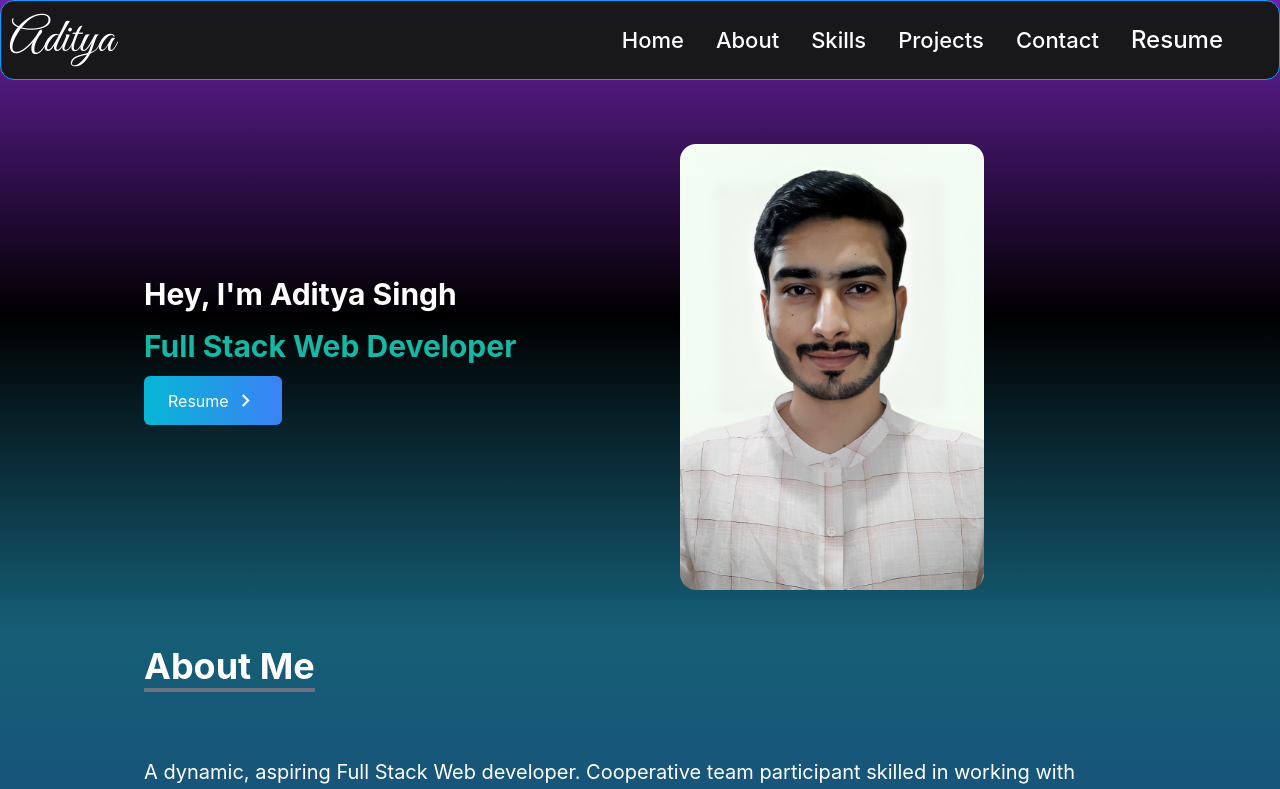
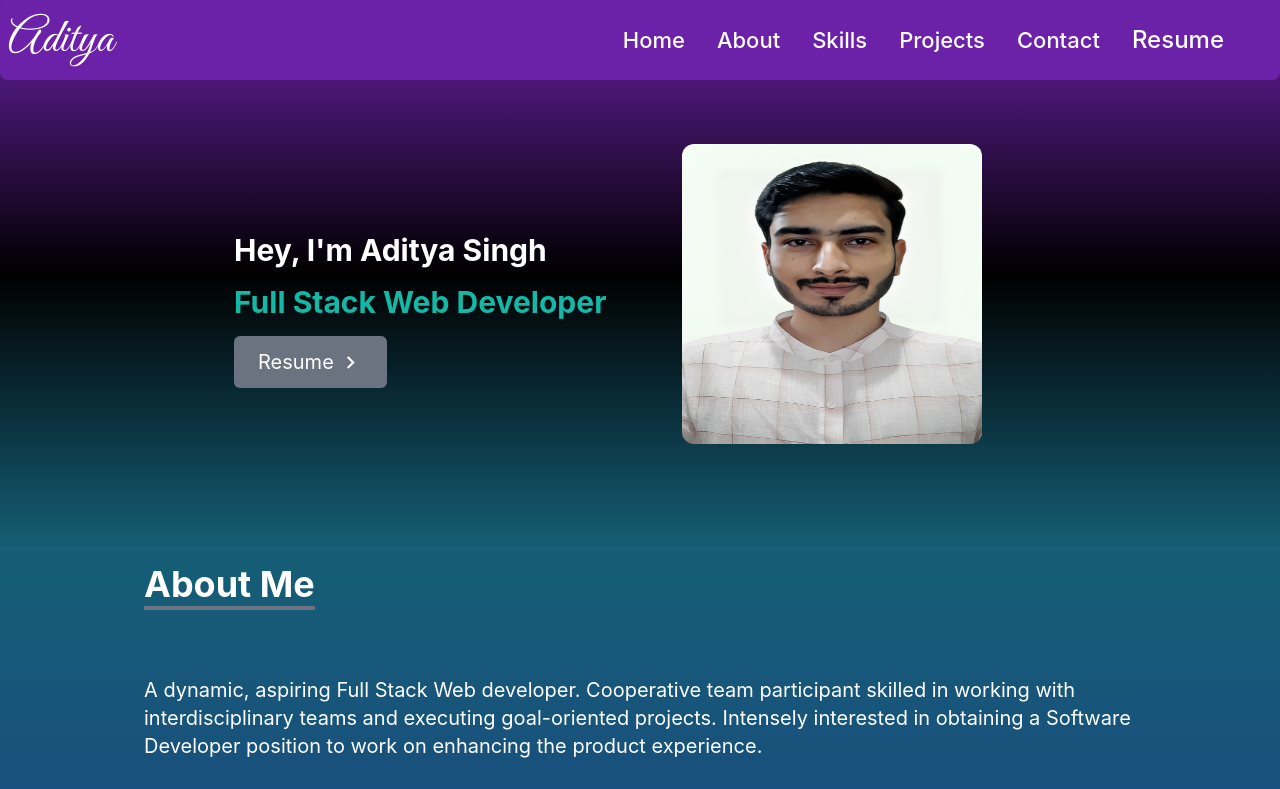
Before and after one commit to Adii1707/Adii1707.github.io, a React (Create React App) app: page / in a window 1280 px wide. Shown: the top 789 px of the page. Built offline with nearby package versions, Linux system fonts and the light colour scheme.

Commit message:
modification

```diff
--- a/src/Components/Navbar.css
+++ b/src/Components/Navbar.css
@@ -5,9 +5,9 @@
     flex-direction: row;
     list-style: none;
     padding: 25px 0;
-    border-radius: 14px;
-    border: 0.1px solid #099FFF;
-    background-color: #18181B;
+    border-radius: 8px;
+    /* border: 0.1px solid #099FFF; */
+    /* background-color: #18181B; */
     /* box-shadow: 0 4px 8px #00FFFF, 0 6px 20px 0 rgba(0, 0, 0, 0.19); */
 }
 
--- a/src/Components/Navbar.jsx
+++ b/src/Components/Navbar.jsx
@@ -47,7 +47,7 @@ const Navbar = () => {
   ];
 
   return (
-    <div id='nav' className="flex justify-between items-center w-full h-20 px-4 text-white bg-black fixed ">
+    <div id='nav' className="flex justify-between items-center w-full h-20 px-4 text-white bg-purple-800 fixed ">
       <div>
         <h1 className="text-5xl font-signature ml-2">Aditya</h1>
       </div>
--- a/src/Pages/Contact.jsx
+++ b/src/Pages/Contact.jsx
@@ -50,7 +50,7 @@ const Contact = () => {
   return (
     <div
       name="Contact"
-      className="w-full h-full bg-gradient-to-b from-red-800 via-purple-900 to-pink-800 p-4 text-white"
+      className="w-full h-full bg-gradient-to-b  from-purple-800 via-black to-cyan-800 p-4 text-white"
     >
 
       <div className="flex flex-col w-full p-4 justify-center max-w-screen-lg mx-auto h-full">
@@ -69,7 +69,7 @@ const Contact = () => {
           <li
             key={id}
             className={
-              "flex justify-between items-center p-4 mt-4 w-60 h-14 px-4 duration-300 hover:scale-110 bg-gray-500" +
+              "flex justify-between items-center p-4 mt-4 w-60 h-14 px-4 duration-300 hover:scale-110 bg-gradient-to-r from-gray-500 via-gray-500 to-red-400" +
               " " +
               style
             }
@@ -112,7 +112,7 @@ const Contact = () => {
               className="p-2 bg-transparent border-2 rounded-md text-white focus:outline-none"
             ></textarea>
 
-            <button className="text-white bg-gradient-to-b from-cyan-500 to-blue-500 px-6 py-3 my-8 mx-auto flex items-center rounded-md hover:scale-110 duration-300">
+            <button className="text-white bg-gradient-to-b from-red-500 to-pink-600 px-11 py-3 my-8 mx-auto flex items-center text-2xl w-[150px] rounded-md hover:scale-110 duration-300">
               Send
             </button>
           </form></div>
--- a/src/Pages/Home.jsx
+++ b/src/Pages/Home.jsx
@@ -9,9 +9,9 @@ const Home = ()=>{
       name="home"
       className="h-full pb-10 pt-20 w-full bg-gradient-to-b from-purple-800 via-black to-cyan-800 "
     >
-      <div className=" max-w-screen-lg mx-auto flex flex-col items-center justify-center h-full px-4 md:flex-row">
-        <div className="flex flex-col justify-center h-full  ">
-          <h3 className="pt-10 text-2xl w-96 sm:text-3xl font-bold text-white md:flex-row">
+      <div className="max-w-screen-lg  mx-auto flex flex-col items-center justify-center h-full px-4 md:flex-row">
+        <div className="flex flex-col  justify-center h-full  ">
+          <h3 className="pt-10 text-2xl hover:scale-105 duration-200 w-96 sm:text-3xl font-bold text-white md:flex-row">
            Hey, I'm Aditya Singh
           </h3>
           <h5 className="pt-4 w-96 text-xl sm:text-3xl font-bold text-teal-500 md:flex-row">
@@ -25,8 +25,8 @@ const Home = ()=>{
               download={true}
               smooth
               duration={500}
-              className="group mt-3 text-white w-fit px-6 py-3 my-2 flex items-center rounded-md
-              bg-gradient-to-r from-cyan-500 to-blue-500 cursor-pointer"
+              className="group mt-4 text-white w-fit w-300 px-6 py-3 my-2 flex items-center text-xl rounded-md
+              bg-gradient-to-r hover:scale-105 from-gray-500 to-gray-500 cursor-pointer"
             >
               Resume
               <span className="group-hover:rotate-90 duration-300">
@@ -36,12 +36,12 @@ const Home = ()=>{
           </div>
         </div>
 
-        <div className="mt-16">
+        <div className="m-16">
           <img
-          // style={{height: "350px", width: "300px"} }
+
             src={AdityaImage}
             alt="my profile"
-            className="rounded-2xl mx-auto w-1/2 md:w-1/2 "
+            className="h-[300px] rounded-xl hover:scale-105 duration-300  w-[300px]"
           />
         </div>
       </div>
--- a/src/Pages/Project.jsx
+++ b/src/Pages/Project.jsx
@@ -89,7 +89,7 @@ const Project = () => {
   return (
     <div
       name="Projects"
-      className="mt-10px bg-gradient-to-b from-pink-600 via-gray-800 to-red-800 w-full text-white md:h-full"
+      className="mt-10px bg-gradient-to-b  from-cyan-800 via-black to-purple-800 w-full text-white md:h-full"
     >
       <div className="max-w-screen-lg pb-10 p-4 mx-auto flex flex-col justify-center w-full h-full">
         <div className="pb-8">
--- a/src/Pages/Skills.jsx
+++ b/src/Pages/Skills.jsx
@@ -64,7 +64,7 @@ const Skills = () => {
   return (
     <div
       name="Skills"
-      className="bg-gradient-to-b from-purple-800 via-blue-900 to-pink-600 w-full h-full"
+      className="bg-gradient-to-b from-purple-800 via-black to-cyan-800 w-full h-full"
     >
       <div className="max-w-screen-lg mx-auto p-4 flex flex-col justify-center w-full h-full text-white">
         <div>
```
